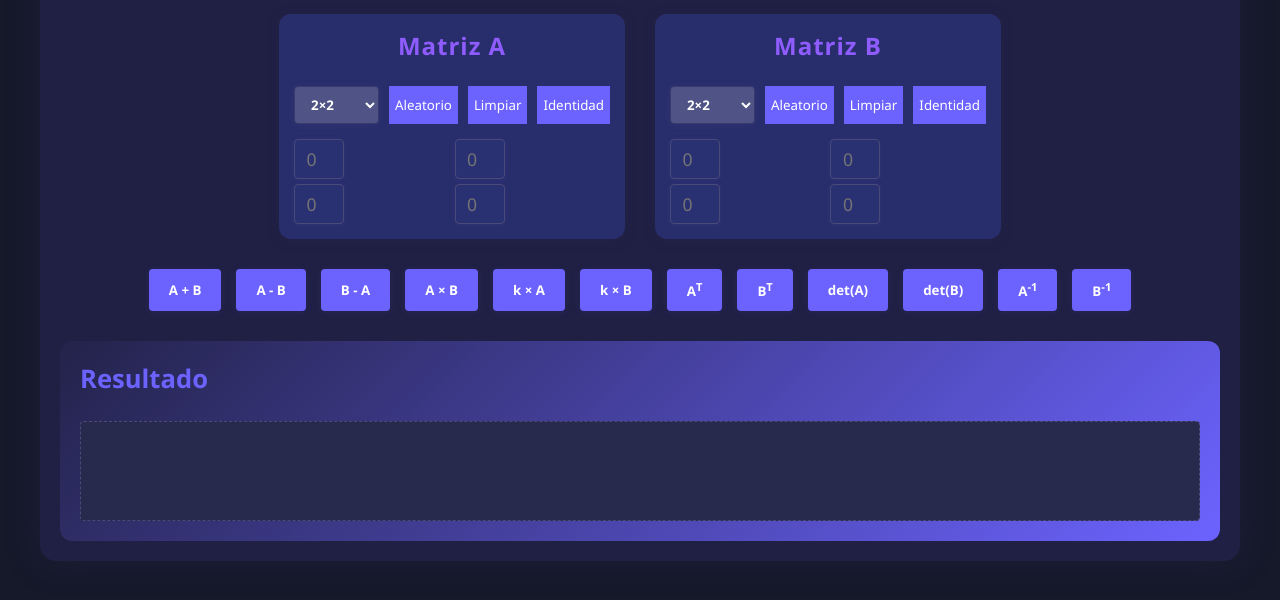
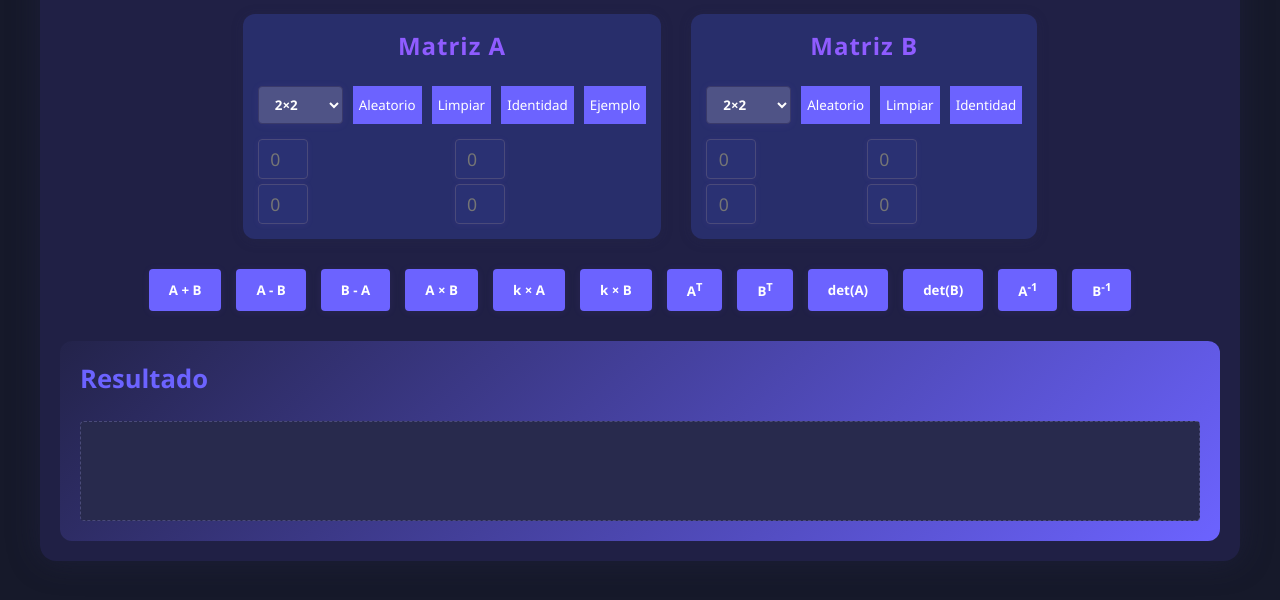
Before and after one commit to LauraR-25/proyectoCliente, a plain HTML site: page index.html in a window 1280 px wide. Shown: the part 166-766 px from the top of the page. Drawn offline with Linux system fonts and the light colour scheme.

Commit message:
feat: se agrego boton para generar matrices como ejemplo

```diff
--- a/index.html
+++ b/index.html
@@ -30,6 +30,7 @@
                     <button id="random-a">Aleatorio</button>
                     <button id="clear-a">Limpiar</button>
                     <button id="identity-a">Identidad</button>
+                    <button id="example">Ejemplo</button>
                 </div>
                 <div class="matrix-grid" id="matrix-a"></div>
             </div>
```
